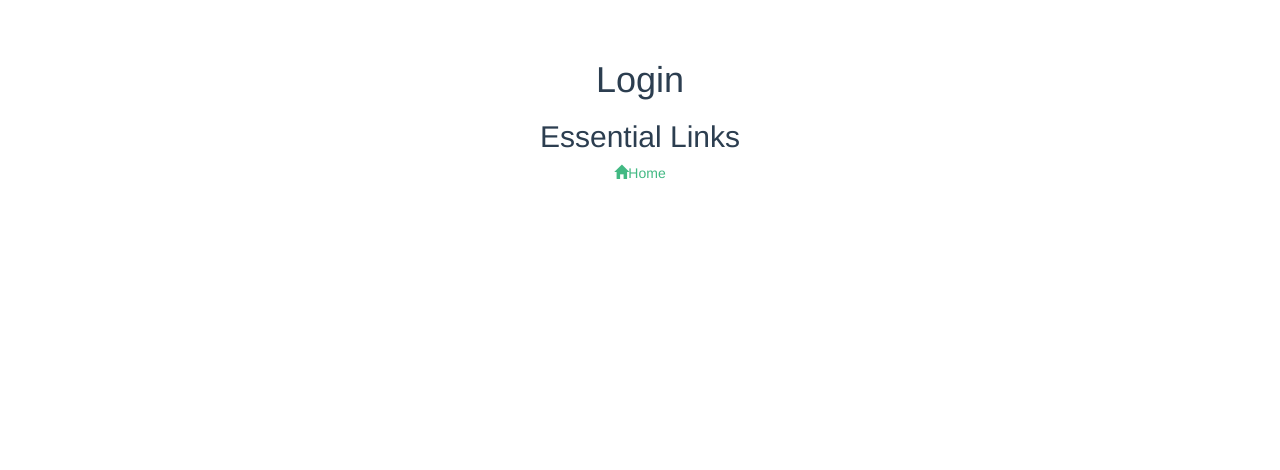
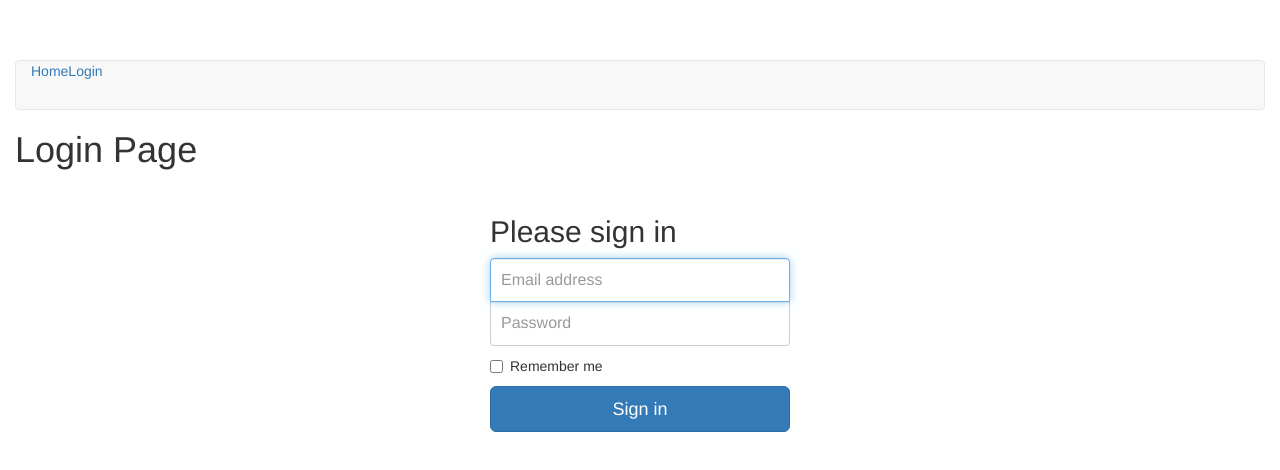
Before and after one commit to RVA-ALT-Lab/ramcanvas, a Vue app: page /#/login in a window 1280 px wide. Shown: the top 470 px of the page. Built offline with nearby package versions, Linux system fonts and the light colour scheme.

Commit message:
update components

```diff
--- a/src/App.vue
+++ b/src/App.vue
@@ -1,12 +1,19 @@
 <template>
+<div class="container-fluid">
   <div id="app">
+    <navigation-bar></navigation-bar>
     <router-view/>
   </div>
+</div>
 </template>
 
 <script>
+import NavigationBar from './components/NavigationBar'
 export default {
-  name: 'app'
+  name: 'app',
+  components: {
+    NavigationBar
+  }
 }
 </script>
 
@@ -15,8 +22,6 @@ export default {
   font-family: 'Avenir', Helvetica, Arial, sans-serif;
   -webkit-font-smoothing: antialiased;
   -moz-osx-font-smoothing: grayscale;
-  text-align: center;
-  color: #2c3e50;
   margin-top: 60px;
 }
 </style>
--- a/src/components/HelloWorld.vue
+++ /dev/null
@@ -1,53 +0,0 @@
-<template>
-  <div class="hello">
-    <h1>{{ msg }}</h1>
-    <h2>Essential Links</h2>
-    <ul>
-      <li><a href="https://vuejs.org" target="_blank">Core Docs</a></li>
-      <li><a href="https://forum.vuejs.org" target="_blank">Forum</a></li>
-      <li><a href="https://chat.vuejs.org" target="_blank">Community Chat</a></li>
-      <li><a href="https://twitter.com/vuejs" target="_blank">Twitter</a></li>
-      <br>
-      <li><a href="http://vuejs-templates.github.io/webpack/" target="_blank">Docs for This Template</a></li>
-    </ul>
-    <h2>Ecosystem</h2>
-    <ul>
-      <li><a href="http://router.vuejs.org/" target="_blank">vue-router</a></li>
-      <li><a href="http://vuex.vuejs.org/" target="_blank">vuex</a></li>
-      <li><a href="http://vue-loader.vuejs.org/" target="_blank">vue-loader</a></li>
-      <li><a href="https://github.com/vuejs/awesome-vue" target="_blank">awesome-vue</a></li>
-    </ul>
-  </div>
-</template>
-
-<script>
-export default {
-  name: 'HelloWorld',
-  data () {
-    return {
-      msg: 'Welcome to Your Vue.js App'
-    }
-  }
-}
-</script>
-
-<!-- Add "scoped" attribute to limit CSS to this component only -->
-<style scoped>
-h1, h2 {
-  font-weight: normal;
-}
-
-ul {
-  list-style-type: none;
-  padding: 0;
-}
-
-li {
-  display: inline-block;
-  margin: 0 10px;
-}
-
-a {
-  color: #42b983;
-}
-</style>
--- /dev/null
+++ b/src/components/Home.vue
@@ -0,0 +1,21 @@
+<template>
+  <div class="home">
+    <h1>Home</h1>
+    <h2>Essential Links</h2>
+  </div>
+</template>
+
+<script>
+export default {
+  name: 'Home',
+  data () {
+    return {
+      msg: 'Welcome to Your Vue.js App'
+    }
+  }
+}
+</script>
+
+<!-- Add "scoped" attribute to limit CSS to this component only -->
+<style scoped>
+</style>
--- a/src/components/LoginForm.vue
+++ b/src/components/LoginForm.vue
@@ -1,10 +1,21 @@
 <template>
-  <div class="hello">
-    <h1>Login</h1>
-    <h2>Essential Links</h2>
-    <ul>
-      <router-link to="/"><span class="glyphicon glyphicon-home"></span>Home</router-link>
-    </ul>
+  <div class="">
+    <h1>Login Page</h1>
+    <div class="container">
+      <form class="form-signin">
+        <h2 class="form-signin-heading">Please sign in</h2>
+        <label for="inputEmail" class="sr-only">Email address</label>
+        <input type="email" id="inputEmail" class="form-control" placeholder="Email address" required="" autofocus="">
+        <label for="inputPassword" class="sr-only">Password</label>
+        <input type="password" id="inputPassword" class="form-control" placeholder="Password" required="">
+        <div class="checkbox">
+          <label>
+            <input type="checkbox" value="remember-me"> Remember me
+          </label>
+        </div>
+        <button class="btn btn-lg btn-primary btn-block" type="submit">Sign in</button>
+      </form>
+    </div>
   </div>
 </template>
 
@@ -21,21 +32,45 @@ export default {
 
 <!-- Add "scoped" attribute to limit CSS to this component only -->
 <style scoped>
-h1, h2 {
+body {
+  padding-top: 40px;
+  padding-bottom: 40px;
+  background-color: #eee;
+}
+
+.form-signin {
+  max-width: 330px;
+  padding: 15px;
+  margin: 0 auto;
+}
+.form-signin .form-signin-heading,
+.form-signin .checkbox {
+  margin-bottom: 10px;
+}
+.form-signin .checkbox {
   font-weight: normal;
 }
-
-ul {
-  list-style-type: none;
-  padding: 0;
+.form-signin .form-control {
+  position: relative;
+  height: auto;
+  -webkit-box-sizing: border-box;
+     -moz-box-sizing: border-box;
+          box-sizing: border-box;
+  padding: 10px;
+  font-size: 16px;
+}
+.form-signin .form-control:focus {
+  z-index: 2;
+}
+.form-signin input[type="email"] {
+  margin-bottom: -1px;
+  border-bottom-right-radius: 0;
+  border-bottom-left-radius: 0;
+}
+.form-signin input[type="password"] {
+  margin-bottom: 10px;
+  border-top-left-radius: 0;
+  border-top-right-radius: 0;
 }
 
-li {
-  display: inline-block;
-  margin: 0 10px;
-}
-
-a {
-  color: #42b983;
-}
 </style>
--- /dev/null
+++ b/src/components/NavigationBar.vue
@@ -0,0 +1,34 @@
+<template>
+  <nav class="navbar navbar-default">
+      <div class="container-fluid">
+          <ul class="nav navbar-nav">
+              <router-link v-for="link in links" :key="link.name" :to="link.path">{{link.name}}</router-link>
+          </ul>
+      </div>
+  </nav>
+</template>
+
+<script>
+export default {
+  name: 'NavigationBar',
+  data () {
+    return {
+      links: [
+        {
+          name: 'Home',
+          path: '/'
+        },
+        {
+          name: 'Login',
+          path: '/login'
+        }
+      ]
+    }
+  }
+}
+</script>
+
+<!-- Add "scoped" attribute to limit CSS to this component only -->
+<style scoped>
+
+</style>
--- a/src/router/index.js
+++ b/src/router/index.js
@@ -1,6 +1,6 @@
 import Vue from 'vue'
 import Router from 'vue-router'
-import HelloWorld from '@/components/HelloWorld'
+import Home from '@/components/Home'
 import LoginForm from '@/components/LoginForm'
 import 'bootstrap/dist/css/bootstrap.css'
 
@@ -10,8 +10,8 @@ export default new Router({
   routes: [
     {
       path: '/',
-      name: 'Hello',
-      component: HelloWorld
+      name: 'Home',
+      component: Home
     },
     {
       path: '/login',
```
Also changed, not shown: 10 other files (tests, documents, lock files or other folders).
